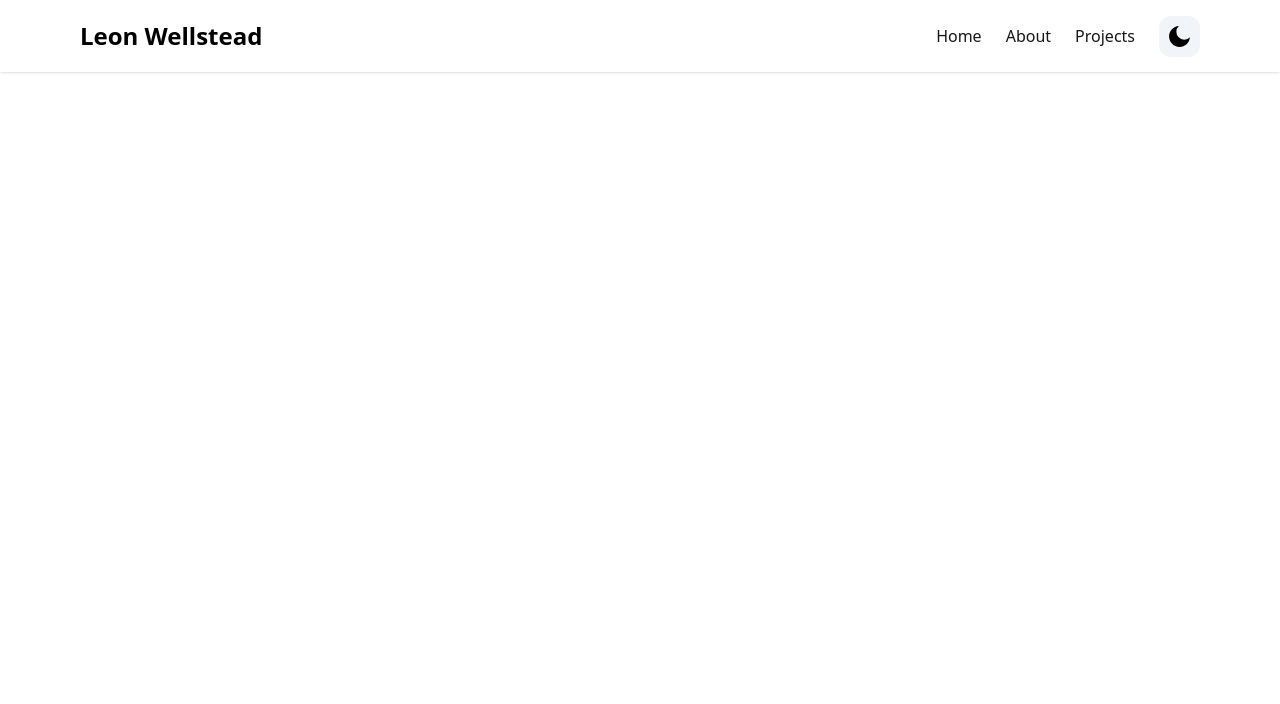
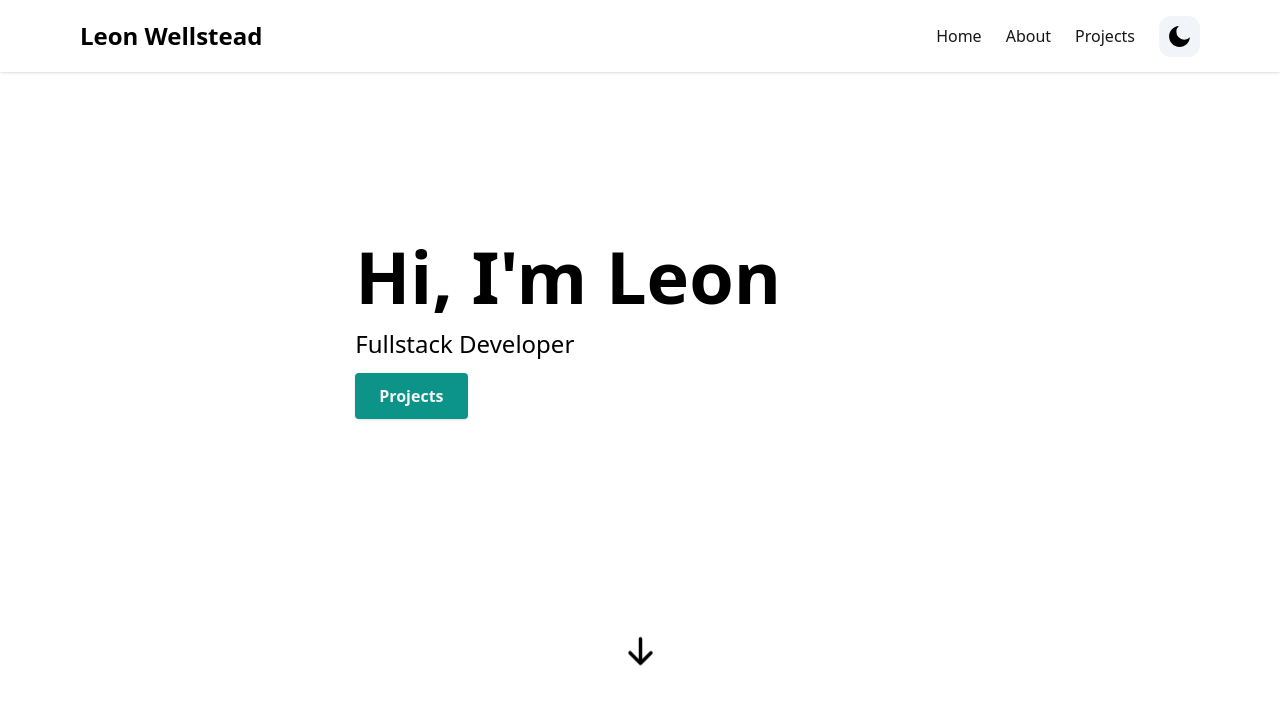
Before and after one commit to Lifguson/portfolio-nextjs, a Next.js app: page / in a window 1280 px wide. Shown: the top 704 px of the page. Built offline with nearby package versions, Linux system fonts and the light colour scheme.

Commit message:
feat: filled hero section; fix: made bounce animation slightly longer;

```diff
--- a/app/components/Hero.js
+++ b/app/components/Hero.js
@@ -0,0 +1,46 @@
+"use client";
+
+import { Link } from "react-scroll/modules";
+import { HiArrowDown } from "react-icons/hi";
+
+const Hero = () => {
+  return (
+    <section id="home">
+      <div className="flex flex-col text-center items-center justify-center animate-fadeIn animation-delay-2 my-10 py-16 sm:py-32 md:py-48 md:flex-row md:space-x-4 md:text-left">
+        <div>{/* image */}</div>
+        <div className="md:mt-2 md:w-3/5">
+          <h1 className="text-4xl font-bold mt-6 md:mt-0 md:text-7xl">
+            Hi, I'm Leon
+          </h1>
+          <p className="text-lg mt-4 mb-6 md:text-2xl">Fullstack Developer</p>
+          <Link
+            to="projects"
+            className="text-neutral-100 font-semibold px-6 py-3 bg-teal-600 rounded shadow hover:bg-teal-700"
+            activeClass="active"
+            spy={true}
+            smooth={true}
+            offset={-100}
+            duration={500}
+          >
+            Projects
+          </Link>
+        </div>
+      </div>
+
+      <div className="flex flex-row items-center text-center justify-center">
+        <Link
+          to="about"
+          activeClass="active"
+          spy={true}
+          smooth={true}
+          offset={-100}
+          duration={500}
+        >
+          <HiArrowDown size={35} className="animate-bounce" />
+        </Link>
+      </div>
+    </section>
+  );
+};
+
+export default Hero;
--- a/app/page.js
+++ b/app/page.js
@@ -1,7 +1,9 @@
-export default function Home() {
+import Hero from "./components/Hero";
+
+export default function Page() {
   return (
-    <main>
-      <h1>Hello World</h1>
+    <main className="mx-auto max-w-3xl px-4 sm:px-6 md:max-w-5xl">
+      <Hero />
     </main>
   );
 }
--- a/tailwind.config.js
+++ b/tailwind.config.js
@@ -12,7 +12,7 @@ module.exports = {
       animation: {
         fadeIn: "fadeIn 1.5s",
         bounce:
-          "bounce 0.5s alternate cubic-bezier(0.95, 0.05, 0.795, 0.035) infinite",
+          "bounce .75s alternate cubic-bezier(0.95, 0.05, 0.795, 0.035) infinite",
         slideUp: "slideUp 0.5s",
         slideUpEaseInOut: "slideUp 0.5s ease-in-out",
         slideUpCubiBezier: "slideUp 1s cubic-bezier(0.165, 0.84, 0.44, 1)",
```
